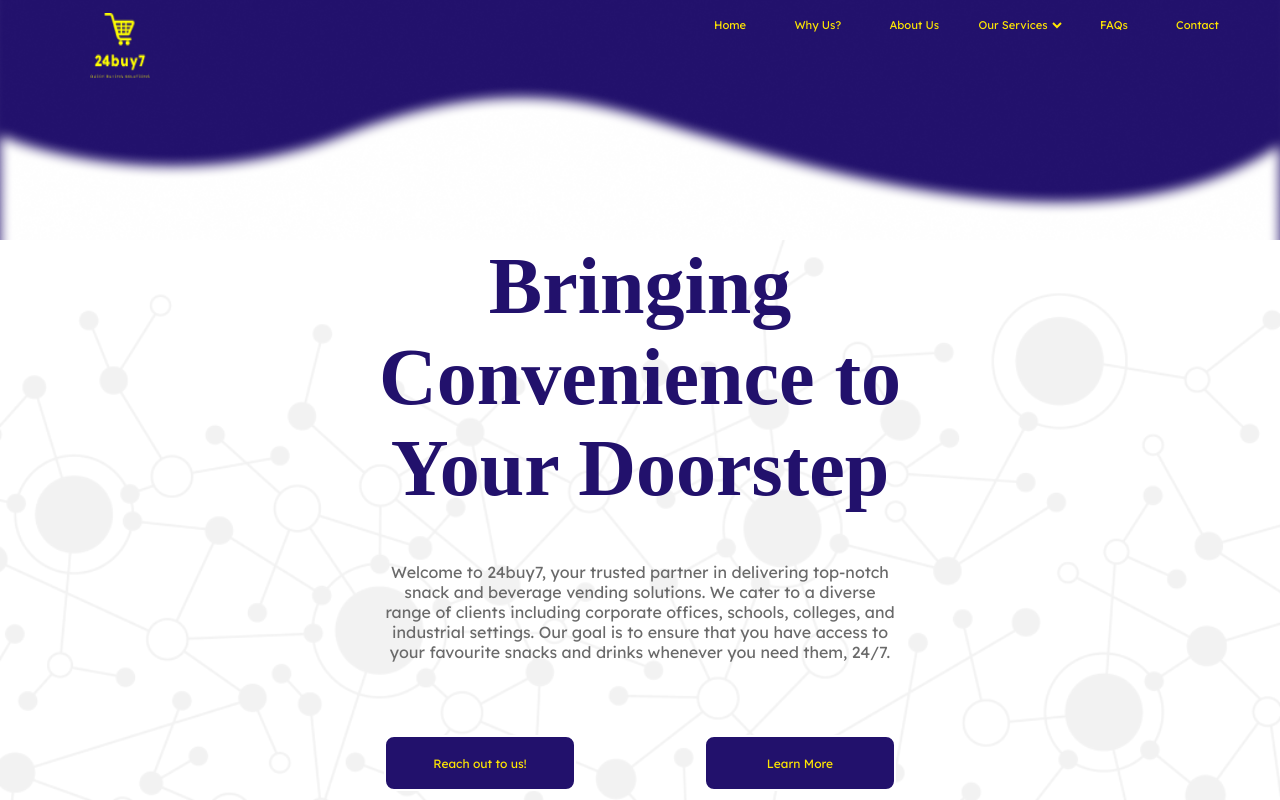
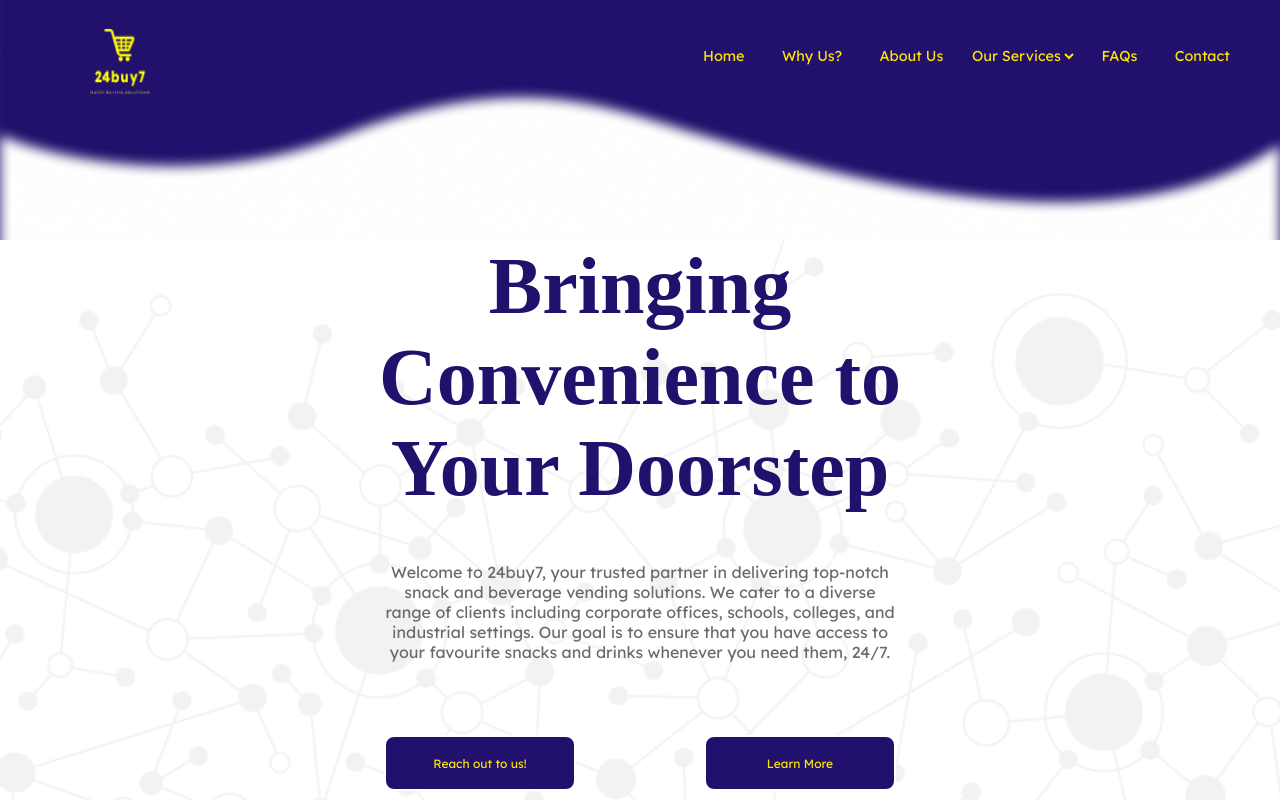
Before and after one commit to Shakshi2904/VendingWebsite-main, a React (Create React App) app: page / in a window 1280 px wide. Shown: the top 800 px of the page. Built offline with nearby package versions, Linux system fonts and the light colour scheme; a web font is replaced by a local one.

Commit message:
update
update

```diff
--- a/src/App.css
+++ b/src/App.css
@@ -41,6 +41,7 @@
     width: 50%;
     height: 4vh;
     margin-right: 2vw;
+    align-items: center;
 }
 a{
     text-decoration: none;
@@ -50,6 +51,13 @@ a{
     margin-left: 1vw;
 }
 #navright select{
+    border: none;
+    color: #FFE600;
+    background-color: transparent;
+    font-size: 1.2rem;
+}
+#navright select option{
+    text-align: center;
     border: none;
     color: #FFE600;
     background-color: transparent;
@@ -65,9 +73,8 @@ a{
 #navright .active {
     position: relative;
     display: flex;
-    margin-top: 0.5vh;
     background-color: yellow;
-    height: 2.7vh;
+    height: 5vh;
     width:max-content;
     text-align: center;
     border-radius: 10px;
@@ -108,36 +115,39 @@ a{
         margin-top: 0.5vh;
     }
     a{
-        font-size: 0.7rem;
+        font-size: 0.9rem;
     }
     #navright select{
-        font-size: 0.7rem;
+        font-size: 0.9rem;
     }
     #navbar{
         background-image: url('../public/nav.png');
         height: 30vh;
     }
     #navleft{
-        margin-top: 1vh;
+        margin-top: 3vh;
     }
     #navright{
-        margin-top: 1vh;
+        margin-top: 5vh;
+    }
+}
+@media(max-width:1100px){
+    a{
+        font-size: 0.7rem;
+    }
+    #navright select{
+        font-size: 0.7rem;
     }
 }
 @media screen and (max-width: 950px){
-    a{
-        font-size: 0.5rem;
-    }
-    #navright select{
-        font-size: 0.5rem;
-    }
+
     #navbar{
         height: 25vh;
     }
 }
 @media screen and (max-width: 830px) {
     #navleft{
-        margin-top: 0vh;
+        margin-top: 1vh;
     }
     .hamburger {
         display: block;
--- a/src/Note.css
+++ b/src/Note.css
@@ -92,12 +92,12 @@
     background-color: rgba(34, 17, 108, 1);
     font-family: 'Lexend';
     cursor: pointer;
+    transition: 300ms;
     color: #FFE600;
 }
 #post:hover{
     background-color: #FFE600;
     color: rgba(34, 17, 108, 1);
-    transition-delay: 200ms;
 }
 #postbutton{
     display: flex;
--- a/src/footer.css
+++ b/src/footer.css
@@ -71,6 +71,10 @@
 #footerright p{
     background-color: rgba(46, 46, 46, 1);
     color:#B7B7B7;
+    display: flex;
+}
+#footerright p a{
+    margin: 0px;
 }
 #foot{
     background-color:rgba(46, 46, 46, 1);
--- a/src/video.css
+++ b/src/video.css
@@ -14,7 +14,8 @@
     width: 50px;
     margin-right: 1vw;
     border-radius: 40px;
-    border: 2px solid white;
+    border: 2px solid #22116C;
+    background-color: white;
     font-size: 2vh;
 }
 #videoright{
@@ -26,8 +27,9 @@
     width: 50px;
     margin-right: 1vw;
     border-radius: 40px;
-    border: 2px solid white;
+    border: 2px solid #22116c;
     font-size: 2vh;
+    background-color: white;
 }
 #video p{
     color: #22116C;
```
